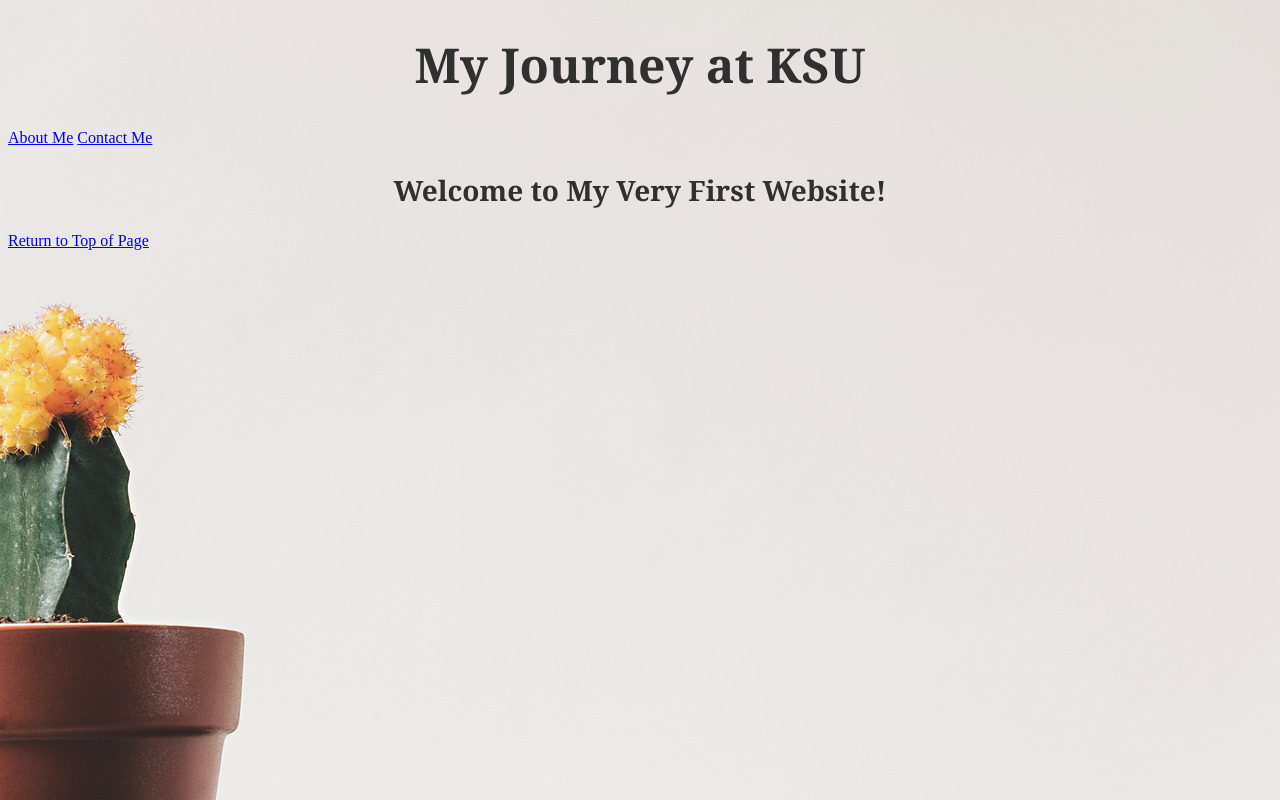
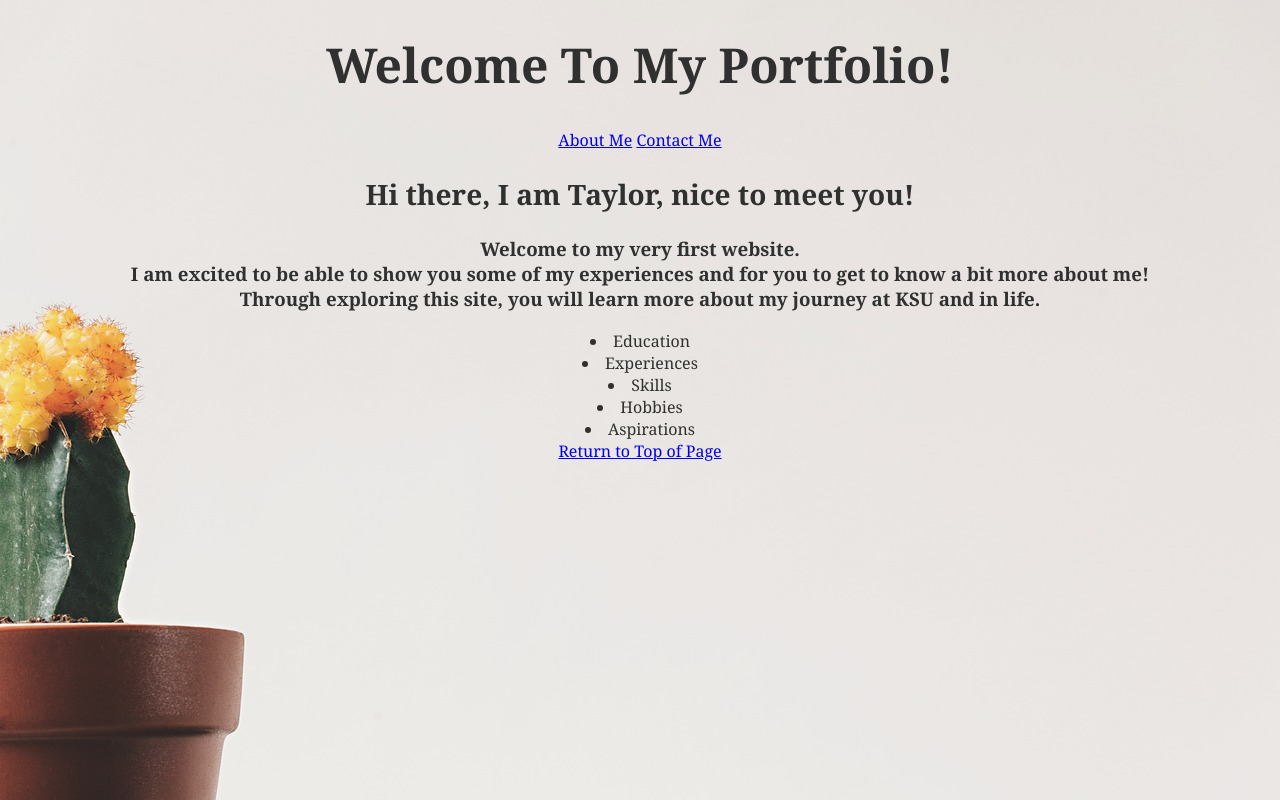
Before and after one commit to tokidokitompki/web_dev_project, a plain HTML site: page index.html in a window 1280 px wide. Drawn offline with Linux system fonts and the light colour scheme.

Commit message:
updated about and home

```diff
--- a/index.html
+++ b/index.html
@@ -22,15 +22,28 @@
             background-repeat: no-repeat;
             background-attachment: fixed;
             background-size: cover;
+            text-align: center;
+            color:rgb(47, 48, 47);
+            font-family: Georgia;
+            font-size: 100%;
         }
     </style>
 </head>
 <body>
-    <h1>My Journey at KSU</h1>
+    <h1>Welcome To My Portfolio!</h1>
     <a href="about.html">About Me</a>
     <a href="contact.html">Contact Me</a>
 
-    <h2>Welcome to My Very First Website!</h2>
+    <h2>Hi there, I am Taylor, nice to meet you!</h2>
+    <h3>Welcome to my very first website.
+        <br>I am excited to be able to show you some of my experiences and for you to get to know a bit more about me!
+        <br>Through exploring this site, you will learn more about my journey at KSU and in life.
+    </h3>
+    <li>Education</li>
+    <li>Experiences</li>
+    <li>Skills</li>
+    <li>Hobbies</li>
+    <li>Aspirations</li>
 
 
     <a href="#">Return to Top of Page</a>
--- a/stylesheet.css
+++ b/stylesheet.css
@@ -61,4 +61,5 @@ background-repeat: no-repeat;
 background-attachment: fixed;
 background-size: cover;
 margin: 20px;
+text-align: center;
 }
```
Also changed, not shown: about.html (+16 -17 lines).
